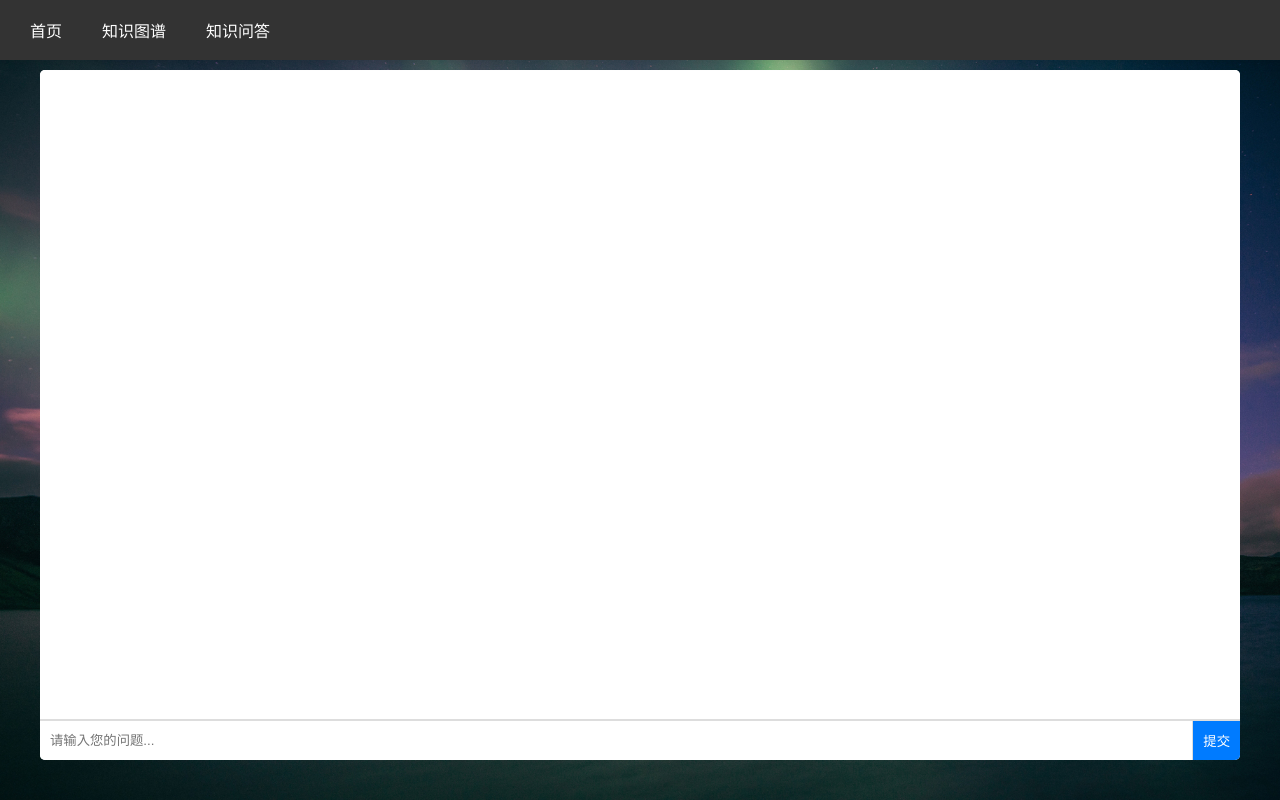
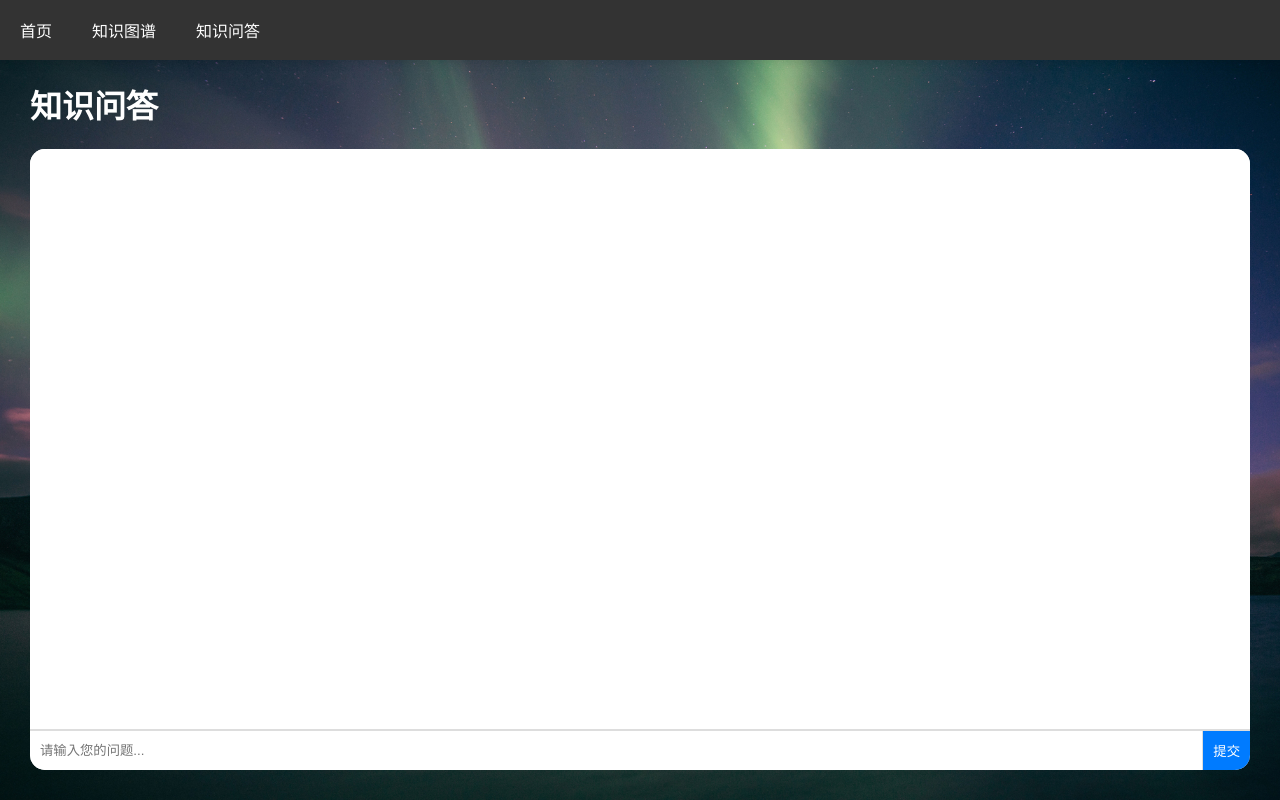
Before and after one commit to DaphneOdera17/LLM-KG, a Django app: template kgllm/templates/kgqa.html in a window 1280 px wide. Run offline with Django 5.2, Linux system fonts and the light colour scheme; the template is opened without the code that fills it, so the values that code supplies are empty.

Commit message:
更新知识问答聊天样式

```diff
--- a/kgllm/static/css/chat.css
+++ b/kgllm/static/css/chat.css
@@ -1,27 +1,9 @@
-:root {
-    --nav-height: 60px; /* Adjust based on the height of your nav */
-}
-
 body {
     margin: 0;
     font-family: Arial, sans-serif;
     height: 100vh;
     display: flex;
     flex-direction: column;
-}
-
-nav {
-    height: var(--nav-height);
-    background-color: #333;
-    color: white;
-    display: flex;
-    align-items: center;
-    padding: 0 20px;
-    box-shadow: 0 2px 10px rgba(0, 0, 0, 0.1);
-    position: fixed;
-    top: 0;
-    width: 100%;
-    z-index: 1000;
 }
 
 .content {
@@ -38,9 +20,8 @@ nav {
     display: flex;
     flex-direction: column;
     flex: 1;
-    margin: 10px;
     background-color: #f9f9f9;
-    border-radius: 5px;
+    border-radius: 15px;
     overflow: hidden;
 }
 
@@ -50,6 +31,8 @@ nav {
     overflow-y: auto;
     background-color: #fff;
     border-bottom: 1px solid #ddd;
+    display: flex;
+    flex-direction: column;
 }
 
 .input-box {
--- a/kgllm/templates/kgqa.html
+++ b/kgllm/templates/kgqa.html
@@ -10,6 +10,8 @@
 <body>
     {% include 'nav.html' with nav_class='fixed' %}
     <div class="content">
+        <h1 style="color: white">知识问答</h1>
+
         <div class="chat-container">
             <div class="chat-box" id="chat-box"></div>
             <div class="input-box">
@@ -20,8 +22,9 @@
     </div>
 
     <script>
+
         $(document).ready(function() {
-            $('#send-btn').click(function() {
+        function sendMessage() {
             var userInput = $('#user-input').val();
             if (userInput.trim() === '') return;
 
@@ -40,6 +43,17 @@
                     $('#chat-box').scrollTop($('#chat-box')[0].scrollHeight);
                 }
             });
+        }
+
+        $('#send-btn').click(function() {
+            sendMessage();
+        });
+
+        $('#user-input').keydown(function(event) {
+            if (event.key === 'Enter') {
+                event.preventDefault();
+                sendMessage();
+            }
         });
     });
     </script>
--- a/kgllm/templates/nav.html
+++ b/kgllm/templates/nav.html
@@ -13,20 +13,21 @@
 </nav>
 
 <style>
+    :root {
+        --nav-height: 60px;
+    }
+
     nav {
+        height: var(--nav-height);
+        background-color: #333;
+        color: white;
         display: flex;
-        justify-content: space-between;
-        background-color: #333;
-        overflow: hidden;
+        align-items: center;
+        box-shadow: 0 2px 10px rgba(0, 0, 0, 0.1);
+        position: fixed;
+        top: 0;
         width: 100%;
         z-index: 1000;
-        padding: 0 10px;
-
-    }
-
-    nav.fixed {
-        position: fixed;
-        top: 0;
     }
 
     .nav-left a,
@@ -45,9 +46,14 @@
         color: black;
     }
 
+    .nav-left {
+        display: flex;
+    }
+
     .nav-right {
         display: flex;
         align-items: center;
+        margin-left: auto;
     }
 
     body {
```
Also changed, not shown: other parts of kgllm/static/css/chat.css (+29 -1 lines), kgllm/views.py (+8 -5 lines). Lines whose indentation alone changed are shown as unchanged.
